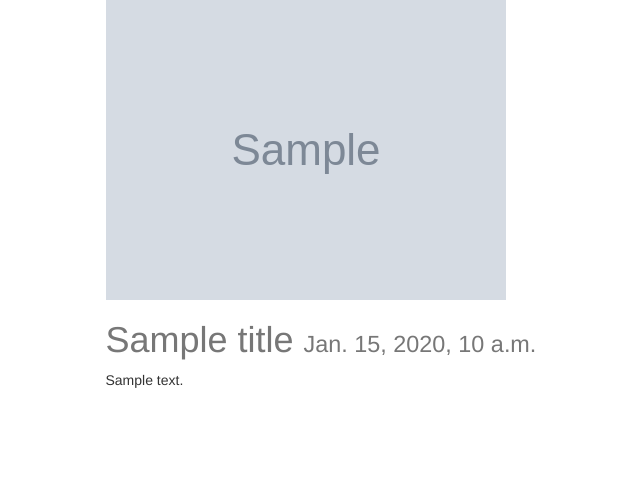
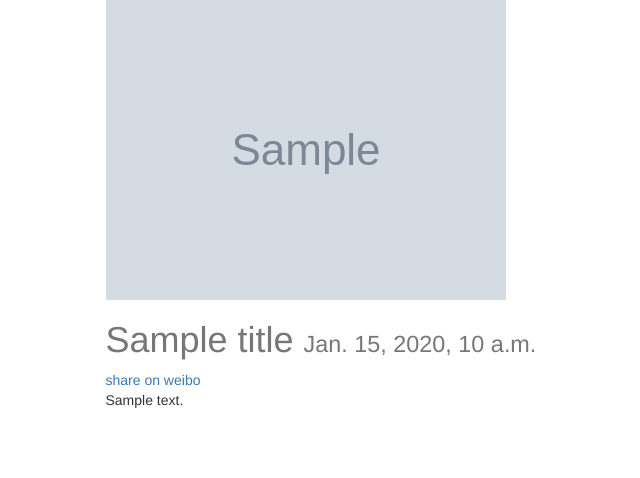
Before and after one commit to navicester/iblog, a Django app: template templates/post_detail.html in a window 1280 px wide. Shown: the top 478 px of the page, without its empty margins (257-897 px from the left). Run offline with Django 3.2, Linux system fonts and the light colour scheme; the template is opened without the code that fills it: most values are stand-ins (such as "Sample title", 1, 10 or a date in 2020); grey boxes marked "Sample" are stand-in pictures; some libraries are stand-ins or nearby versions.

Commit message:
30 Social Share Link

```diff
--- a/posts/views.py
+++ b/posts/views.py
@@ -4,6 +4,7 @@ from __future__ import unicode_literals
 from django.shortcuts import render, get_object_or_404, redirect
 from django.http import HttpResponse, HttpResponseRedirect
 from django.contrib import messages
+from urllib import quote_plus
 
 from .models import Post
 from .forms import PostForm
@@ -29,9 +30,11 @@ def post_create(request):
 def post_detail(request, slug=None):
     # return HttpResponse("<h1>Detail</h1>")
     instance = get_object_or_404(Post, slug=slug)
+    share_string = quote_plus(instance.content)
     context = {
         "title" : instance.title,
-        "instance" : instance
+        "instance" : instance,
+        "share_string":share_string
     }
     return render(request, "post_detail.html",context)
 
--- a/templates/post_detail.html
+++ b/templates/post_detail.html
@@ -18,6 +18,11 @@ h1{
         <img src="{{instance.image.url}}" class="img-responsive">
         {% endif %}
         <h1>{{title}} <small>{{instance.timestamp}}</small></h1>
+
+        <a href="http://v.t.sina.com.cn/share/share.php?title={{share_string}}%20&url={{ request.build_absolute_url }}" target="_blank">
+            share on weibo<i class="fa fa-weibo fa-4x" aria-hidden="true"></i></a>
+
+
         {{instance.content|linebreaks}}
     </div>
 </div>
```
